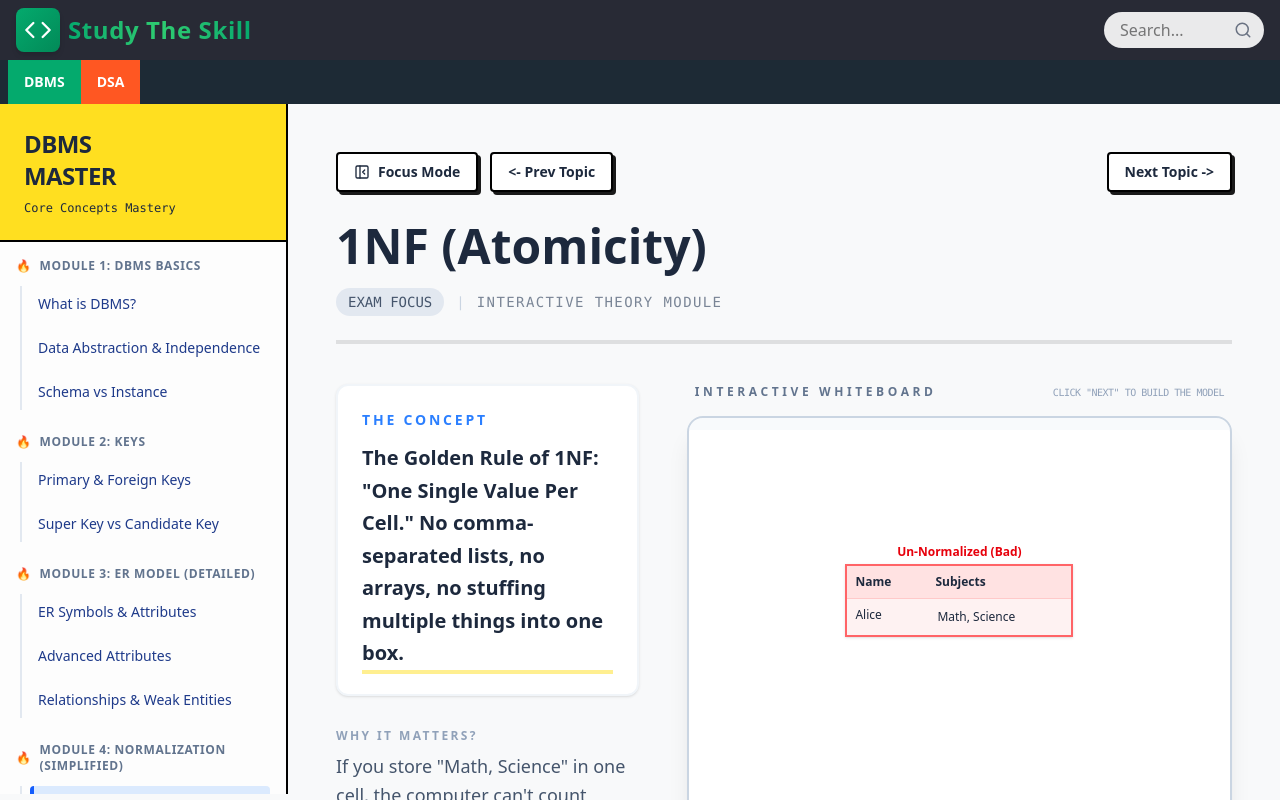
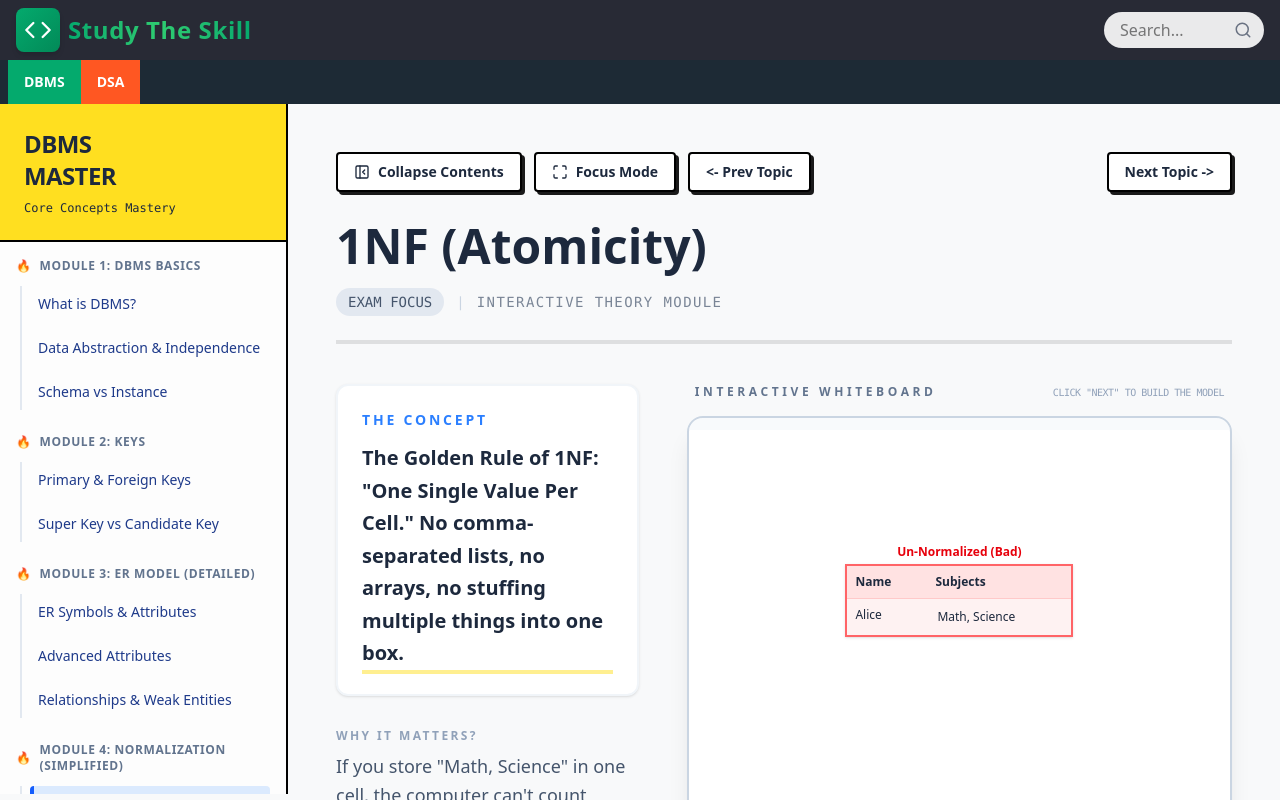
Before and after one commit to lokesh267272/studytheskill, a React (Vite) app: page /dbms/1nf-atomicity in a window 1280 px wide. Built offline with nearby package versions, Linux system fonts and the light colour scheme.

Commit message:
modified focus mode

```diff
--- a/src/components/TopicViewer.tsx
+++ b/src/components/TopicViewer.tsx
@@ -3,7 +3,7 @@ import { useOutletContext } from 'react-router-dom';
 import { Topic, LayoutContextType } from '../types';
 import { AnimationCanvas } from './AnimationEngine/AnimationCanvas';
 import { TeacherNote, SketchyHighlight, SketchyBox, SketchyButton } from './Controls/SketchyComponents';
-import { Lightbulb, AlertTriangle, CheckCircle2, Languages, PanelLeftClose, PanelLeftOpen } from 'lucide-react';
+import { Lightbulb, AlertTriangle, CheckCircle2, Languages, PanelLeftClose, PanelLeftOpen, Maximize, Minimize } from 'lucide-react';
 import { QuizComponent } from '../dsa/components/Quiz';
 import { COURSE_MODULES } from '../data/conceptMeta';
 
@@ -14,6 +14,7 @@ interface Props {
 import { useNavigate } from 'react-router-dom';
 
 export const TopicViewer: React.FC<Props> = ({ topic }) => {
+  const componentRef = React.useRef<HTMLDivElement>(null);
   const navigate = useNavigate();
   const { isSidebarCollapsed, setIsSidebarCollapsed } = useOutletContext<LayoutContextType>();
   const [isTranslated, setIsTranslated] = useState(false);
@@ -24,6 +25,29 @@ export const TopicViewer: React.FC<Props> = ({ topic }) => {
   useEffect(() => {
     setIsTranslated(false);
   }, [topic.id]);
+
+  const [isFullscreen, setIsFullscreen] = useState(false);
+
+  const toggleFullscreen = () => {
+    if (!document.fullscreenElement && componentRef.current) {
+      componentRef.current.requestFullscreen().catch((err) => {
+        console.error(`Error attempting to enable full-screen mode: ${err.message} (${err.name})`);
+      });
+      setIsSidebarCollapsed(true);
+    } else {
+      if (document.exitFullscreen) {
+        document.exitFullscreen();
+      }
+    }
+  };
+
+  useEffect(() => {
+    const handleFullscreenChange = () => {
+      setIsFullscreen(!!document.fullscreenElement);
+    };
+    document.addEventListener('fullscreenchange', handleFullscreenChange);
+    return () => document.removeEventListener('fullscreenchange', handleFullscreenChange);
+  }, []);
 
   const handleQuizComplete = () => {
     // Find current topic index
@@ -62,17 +86,43 @@ export const TopicViewer: React.FC<Props> = ({ topic }) => {
   const displayRevisionHook = isTranslated && topic.telugu ? topic.telugu.revisionHook : topic.revisionHook;
 
   return (
-    <div className="max-w-7xl mx-auto p-4 md:p-8 lg:p-12">
-      {/* Top Navigation */}
+    <div ref={componentRef} className={`max-w-7xl mx-auto p-4 md:p-8 lg:p-12 ${isFullscreen ? 'bg-white overflow-y-auto h-screen w-full max-w-none' : ''}`}>
+      {/* Floating Exit Focus Button */}
+      {isFullscreen && (
+        <div className="fixed top-4 right-6 z-50 group">
+          <button
+            onClick={toggleFullscreen}
+            className="bg-black/10 hover:bg-black/80 text-black hover:text-white backdrop-blur-sm border border-black/10 rounded-full p-2 flex items-center justify-center transition-all duration-300 shadow-sm hover:shadow-md group-hover:pr-4 group-hover:w-auto w-10 h-10 overflow-hidden"
+            title="Exit Focus Mode"
+          >
+            <Minimize size={18} className="shrink-0" />
+            <span className="font-bold whitespace-nowrap opacity-0 group-hover:opacity-100 w-0 group-hover:w-auto transition-all duration-300 ml-0 group-hover:ml-2 text-sm overflow-hidden">
+              Exit Focus
+            </span>
+          </button>
+        </div>
+      )}
+
+      {/* Top Navigation - Hidden in Focus Mode */}
+      {!isFullscreen && (
         <div className="flex justify-between items-center mb-6">
           <div className="flex items-center gap-3">
             <SketchyButton
               onClick={() => setIsSidebarCollapsed(!isSidebarCollapsed)}
               className={`text-sm px-3 py-2 flex items-center gap-2 ${isSidebarCollapsed ? '!bg-blue-100' : ''}`}
-            title={isSidebarCollapsed ? "Show Sidebar" : "Focus Mode"}
+              title={isSidebarCollapsed ? "Show Sidebar" : "Collapse Contents"}
             >
               {isSidebarCollapsed ? <PanelLeftOpen size={16} /> : <PanelLeftClose size={16} />}
-            <span className="hidden sm:inline">{isSidebarCollapsed ? "Show Menu" : "Focus Mode"}</span>
+              <span className="hidden sm:inline">{isSidebarCollapsed ? "Show Contents" : "Collapse Contents"}</span>
+            </SketchyButton>
+
+            <SketchyButton
+              onClick={toggleFullscreen}
+              className={`text-sm px-3 py-2 flex items-center gap-2 ${isFullscreen ? '!bg-blue-100' : ''}`}
+              title={isFullscreen ? "Exit Focus Mode" : "Enter Focus Mode"}
+            >
+              {isFullscreen ? <Minimize size={16} /> : <Maximize size={16} />}
+              <span className="hidden sm:inline">{isFullscreen ? "Exit Focus" : "Focus Mode"}</span>
             </SketchyButton>
 
             {prevTopic && (
@@ -89,8 +139,10 @@ export const TopicViewer: React.FC<Props> = ({ topic }) => {
             ) : <div />}
           </div>
         </div>
+      )}
 
-      {/* Title Header */}
+      {/* Title Header - Hidden in Focus Mode */}
+      {!isFullscreen && (
         <div className="mb-10 border-b-4 border-black/10 pb-6 pr-12 md:pr-0 flex flex-col md:flex-row md:items-end justify-between gap-6">
           <div>
             <h1 className="text-2xl md:text-3xl lg:text-5xl font-bold text-slate-800 font-sans mb-2 md:mb-3 leading-tight transition-all">
@@ -119,6 +171,7 @@ export const TopicViewer: React.FC<Props> = ({ topic }) => {
             </SketchyButton>
           )}
         </div>
+      )}
 
       {/* Main Grid - Asymmetrical on Large Screens */}
       <div className="grid grid-cols-1 lg:grid-cols-[1fr_1.8fr] gap-8 md:gap-12 items-start">
--- a/src/dsa/DSATopicPage.tsx
+++ b/src/dsa/DSATopicPage.tsx
@@ -7,7 +7,7 @@ import { QuizComponent } from './components/Quiz.tsx';
 import { motion } from 'framer-motion';
 import { SketchyButton } from '../components/Controls/SketchyComponents';
 import { useSEO } from '../hooks/useSEO';
-import { PanelLeftClose, PanelLeftOpen } from 'lucide-react';
+import { PanelLeftClose, PanelLeftOpen, Maximize, Minimize } from 'lucide-react';
 
 // Helper to slugify text (must match dsaMeta.ts logic)
 const slugify = (text: string) => {
@@ -63,24 +63,75 @@ export const DSATopicPage = () => {
         }
     };
 
+    const componentRef = React.useRef<HTMLDivElement>(null);
+    const [isFullscreen, setIsFullscreen] = React.useState(false);
+
+    const toggleFullscreen = () => {
+        if (!document.fullscreenElement && componentRef.current) {
+            componentRef.current.requestFullscreen().catch((err) => {
+                console.error(`Error attempting to enable full-screen mode: ${err.message} (${err.name})`);
+            });
+            setIsSidebarCollapsed(true);
+        } else {
+            if (document.exitFullscreen) {
+                document.exitFullscreen();
+            }
+        }
+    };
+
+    React.useEffect(() => {
+        const handleFullscreenChange = () => {
+            setIsFullscreen(!!document.fullscreenElement);
+        };
+        document.addEventListener('fullscreenchange', handleFullscreenChange);
+        return () => document.removeEventListener('fullscreenchange', handleFullscreenChange);
+    }, []);
+
     return (
         <motion.div
+            ref={componentRef}
             key={currentSection.id}
             initial={{ opacity: 0, x: 20 }}
             animate={{ opacity: 1, x: 0 }}
             exit={{ opacity: 0, x: -20 }}
-            className="space-y-8 p-4 md:p-8 max-w-4xl mx-auto"
+            className={`space-y-8 p-4 md:p-8 max-w-4xl mx-auto ${isFullscreen ? 'bg-white overflow-y-auto h-screen w-full max-w-none' : ''}`}
         >
-            {/* Top Navigation */}
+            {/* Floating Exit Focus Button */}
+            {isFullscreen && (
+                <div className="fixed top-4 right-6 z-50 group">
+                    <button
+                        onClick={toggleFullscreen}
+                        className="bg-black/10 hover:bg-black/80 text-black hover:text-white backdrop-blur-sm border border-black/10 rounded-full p-2 flex items-center justify-center transition-all duration-300 shadow-sm hover:shadow-md group-hover:pr-4 group-hover:w-auto w-10 h-10 overflow-hidden"
+                        title="Exit Focus Mode"
+                    >
+                        <Minimize size={18} className="shrink-0" />
+                        <span className="font-bold whitespace-nowrap opacity-0 group-hover:opacity-100 w-0 group-hover:w-auto transition-all duration-300 ml-0 group-hover:ml-2 text-sm overflow-hidden">
+                            Exit Focus
+                        </span>
+                    </button>
+                </div>
+            )}
+
+            {/* Top Navigation - Hidden in Focus Mode */}
+            {!isFullscreen && (
                 <div className="flex justify-between items-center mb-6">
                     <div className="flex items-center gap-3">
                         <SketchyButton
                             onClick={() => setIsSidebarCollapsed(!isSidebarCollapsed)}
                             className={`text-sm px-3 py-2 flex items-center gap-2 ${isSidebarCollapsed ? '!bg-blue-100' : ''}`}
-                        title={isSidebarCollapsed ? "Show Sidebar" : "Focus Mode"}
+                            title={isSidebarCollapsed ? "Show Sidebar" : "Collapse Contents"}
                         >
                             {isSidebarCollapsed ? <PanelLeftOpen size={16} /> : <PanelLeftClose size={16} />}
-                        <span className="hidden sm:inline">{isSidebarCollapsed ? "Show Menu" : "Focus Mode"}</span>
+                            <span className="hidden sm:inline">{isSidebarCollapsed ? "Show Contents" : "Collapse Contents"}</span>
+                        </SketchyButton>
+
+                        <SketchyButton
+                            onClick={toggleFullscreen}
+                            className={`text-sm px-3 py-2 flex items-center gap-2 ${isFullscreen ? '!bg-blue-100' : ''}`}
+                            title={isFullscreen ? "Exit Focus Mode" : "Enter Focus Mode"}
+                        >
+                            {isFullscreen ? <Minimize size={16} /> : <Maximize size={16} />}
+                            <span className="hidden sm:inline">{isFullscreen ? "Exit Focus" : "Focus Mode"}</span>
                         </SketchyButton>
 
                         {prevSection && (
@@ -97,7 +148,10 @@ export const DSATopicPage = () => {
                         ) : <div />}
                     </div>
                 </div>
+            )}
 
+            {/* Title Header - Hidden in Focus Mode */}
+            {!isFullscreen && (
                 <div className="border-b-2 border-black pb-4">
                     <div className="mb-2">
                         <span className="inline-block bg-black text-white text-xs px-2 py-1 rounded font-bold">{currentSection.module}</span>
@@ -108,6 +162,7 @@ export const DSATopicPage = () => {
                         {currentSection.type === SectionType.VISUALIZATION && <span className="px-2 py-1 bg-blue-200 text-xs font-bold border border-black rounded">Interactive</span>}
                     </div>
                 </div>
+            )}
 
             {/* Educational Content */}
             <div className="text-xl leading-relaxed font-hand text-ink">
```
Lines whose indentation alone changed are shown as unchanged.
